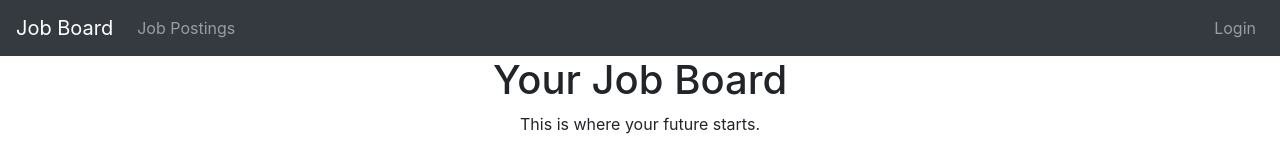
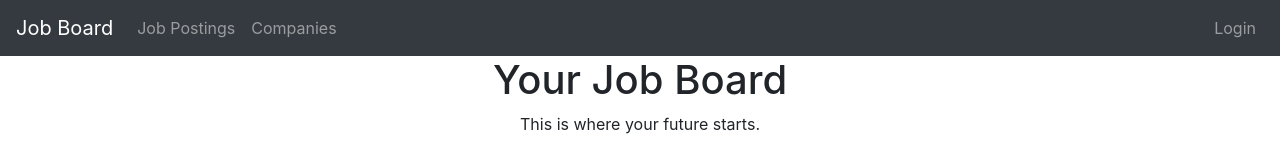
Before and after one commit to adavisson/job-board-client, a React (Create React App) app: page / in a window 1280 px wide. Shown: the top 160 px of the page. Built offline with nearby package versions, Linux system fonts and the light colour scheme.

Commit message:
don't need auth for companies

```diff
--- a/src/components/NavBar.js
+++ b/src/components/NavBar.js
@@ -20,9 +20,7 @@ const NavBar = (props) => {
       <Navbar.Collapse id="basic-navbar-nav">
         <Nav className="mr-auto">
           <Nav.Link href="/job-postings">Job Postings</Nav.Link>
-          {authToken ? (
-            <Nav.Link>Companies</Nav.Link>
-          ) : null }
+          <Nav.Link href="/companies">Companies</Nav.Link>
         </Nav>
         <Nav inline="true" onSelect={handleClick}>
           {authToken ? (
```
